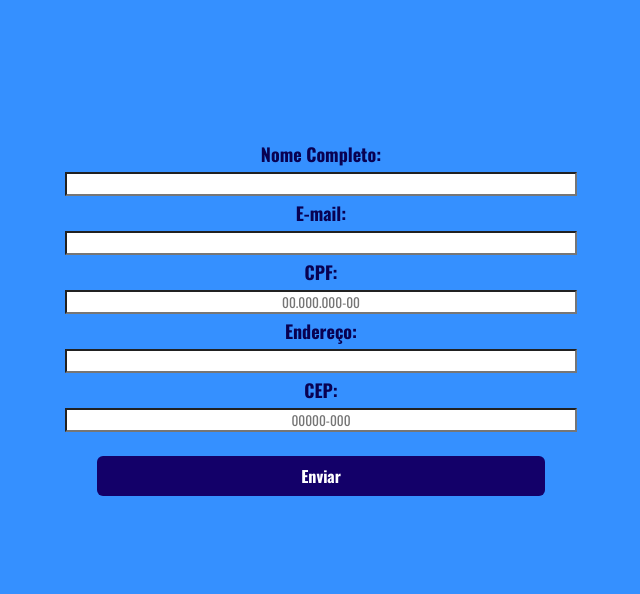
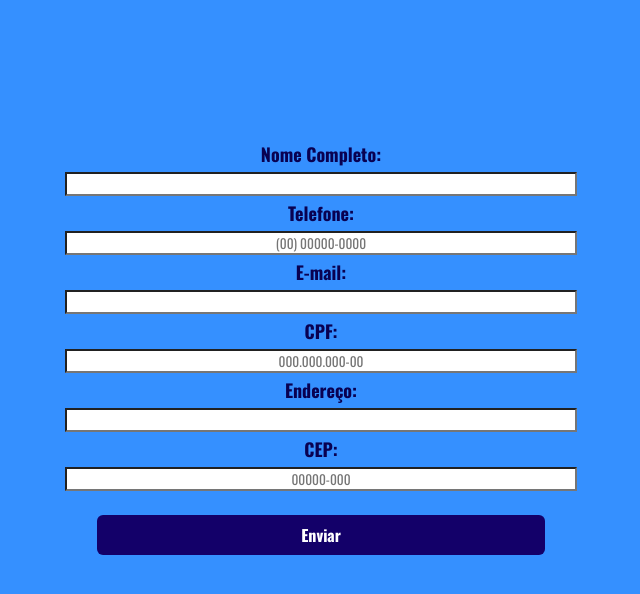
Before and after one commit to akemyjuliana/curso_ebac_frontend, a plain HTML site: page index.html in a window 1280 px wide. Shown: the part 66-660 px from the top of the page, without its empty margins (319-959 px from the left). Drawn offline with nearby package versions, Linux system fonts and the light colour scheme.

Commit message:
Alterações pedidas pelo tutor

```diff
--- a/index.html
+++ b/index.html
@@ -20,6 +20,10 @@
             <div>
                 <label for="nome">Nome Completo:</label>
                 <input type="text" id="nome" name="nome">
+            </div>
+            <div>
+                <label for="telefone">Telefone:</label>
+                <input type="text" id="telefone" name="telefone">
             </div>
             <div>
                 <label for="email">E-mail:</label>
--- a/main.js
+++ b/main.js
@@ -2,6 +2,9 @@ $(document).ready(function() {
     $('form').validate({
         rules: {
             nome: {
+                required: true
+            },
+            telefone: {
                 required: true
             },
             email: {
@@ -31,10 +34,13 @@ $(document).ready(function() {
         }
     })
 
-    $('#cpf').mask('00.000.000-00', {
-        placeholder: '00.000.000-00'
+    $('#cpf').mask('000.000.000-00', {
+        placeholder: '000.000.000-00'
     })
     $('#cep').mask('00000-000', {
         placeholder: '00000-000'
     })
-})
+
+    $('#telefone').mask('(00) 00000-0000', {
+        placeholder: '(00) 00000-0000'})
+    })
```
